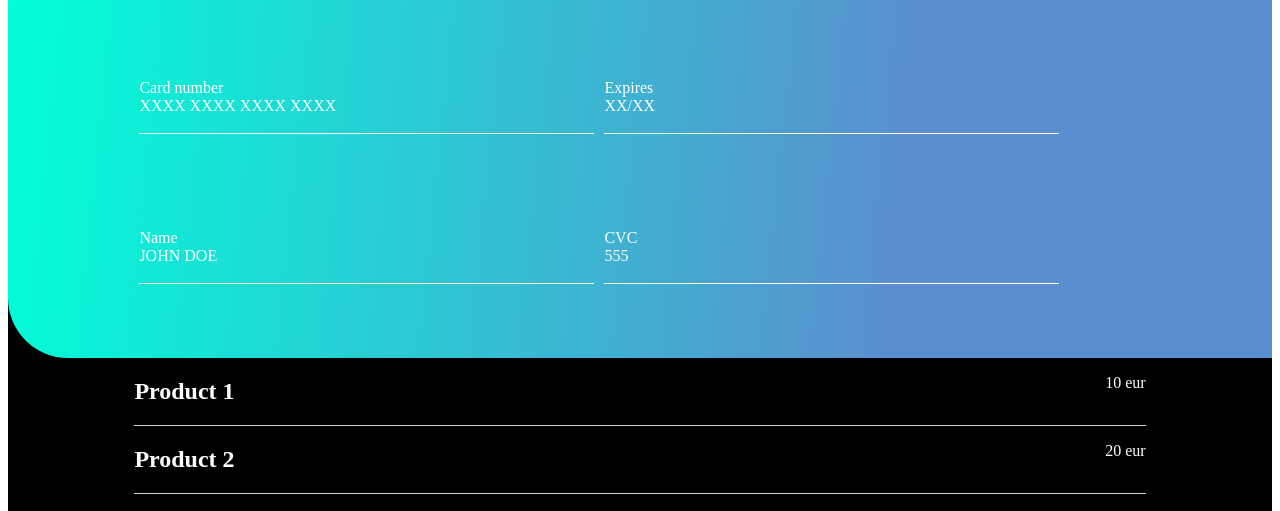
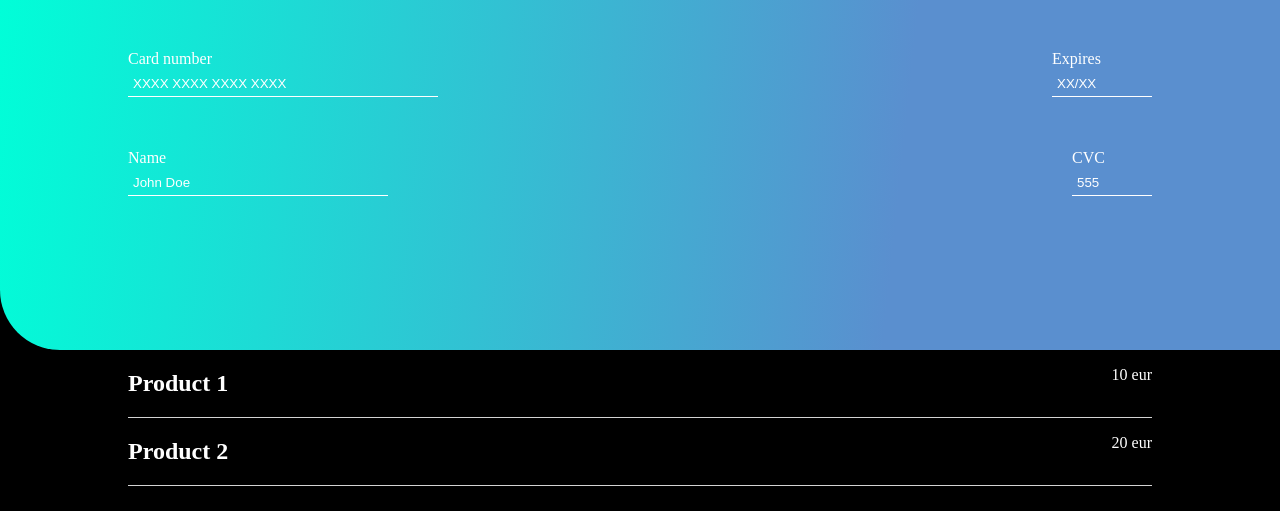
Before and after one commit to silverlass/1110, a plain HTML site: page index.html in a window 1280 px wide. Shown: the part 160-671 px from the top of the page. Drawn offline with Linux system fonts and the light colour scheme.

Commit message:
Viimistlus
input animatsioonid

```diff
--- a/index.html
+++ b/index.html
@@ -17,10 +17,19 @@
     </header>
 
     <div class="andmed">
-        <div class="andmed_data"><p>Card number<br>XXXX XXXX XXXX XXXX</p></div>
-        <div class="andmed_data"><p>Expires<br>XX/XX</p></div>
-        <div class="andmed_data"><p>Name<br>JOHN DOE</p></div>
-        <div class="andmed_data"><p>CVC<br>555</p></div>
+
+        <div class="andmed_data">
+            <label>Card number<br>
+            <input type="text" name="card-number" class="input1" placeholder="XXXX XXXX XXXX XXXX"><div class="line"></div></label>
+            <label>Expires<br>
+            <input type="text" name="expires" class="input2" placeholder="XX/XX"><div class="line"></div></label>
+        </div>
+        <div class="andmed_data andmed_data2">
+            <label>Name<br>
+            <input type="text" name="name" class="input3" placeholder="John Doe"><div class="line"></div></label>
+            <label>CVC<br>
+            <input type="text" name="card-number" class="input4" placeholder="555"><div class="line"></div></label>
+        </div>
 
     </div>
 
--- a/style.css
+++ b/style.css
@@ -1,4 +1,11 @@
-
+body{
+	margin:0;
+	padding: 0;
+	display: flex;
+	flex-direction: column;
+	width: 100%;
+	min-height: 100vh;
+}
 
 header{
 	position:relative;
@@ -30,30 +37,78 @@ header h1{
 	position:relative;
 	height:300px;
 	color:white;
-	background:linear-gradient(276deg, rgba(90,143,207,1) 30%, rgba(0,255,216,1) 100%);;
+	background:linear-gradient(276deg, rgba(90,143,207,1) 30%, rgba(0,255,216,1) 100%);
 	padding-top:120px;
 	margin-bottom:-60px;
 	padding-left:10%;
 	padding-right:10%;
 	border-radius:0 0 0 60px;
 	z-index:2;
-	display:flex;
-	flex-wrap:wrap;
+
 }
 
 .andmed_data{
-	width:45%;
-	height:70px;
-	border-bottom:1px solid white;
-	margin:5px;
+	display: flex;
+	justify-content: space-between;
+	color: #FFF;
 }
-.andmed_expires{
-	color:red;
+.andmed_data2{
+	margin-top:50px;
 }
+.line{
+	margin:0 50%;
+	height: 2px;
+	background: transparent;
+	transition: 1s ease;
+	transition: margin 0.2s;
+}
+
+input:focus {
+	border-bottom: none;
+}
+
+input:focus+ .line{
+
+	margin:0%;
+	background: #000;
+}
+
+.input1 {
+	width: 300px;
+}
+
+.input2 {
+	width: 90px;
+}
+
+.input3 {
+	width: 250px;
+}
+
+.input4 {
+	width: 70px;
+}
+
+input {
+	border: none;
+	border-bottom: 1px solid #FFF;
+	background: transparent;
+	color: #FFF;
+	padding: 5px;
+	margin-top: 3px;
+}
+
+
+input::placeholder{
+	background-color:transparent;
+	color:#fff;
+
+}
+
 
 .produktid{
 	position:relative;
-	height:400px;
+	flex-grow:1;
 	background:black;
 	padding-top:60px;
 	padding-left:10%;
```
